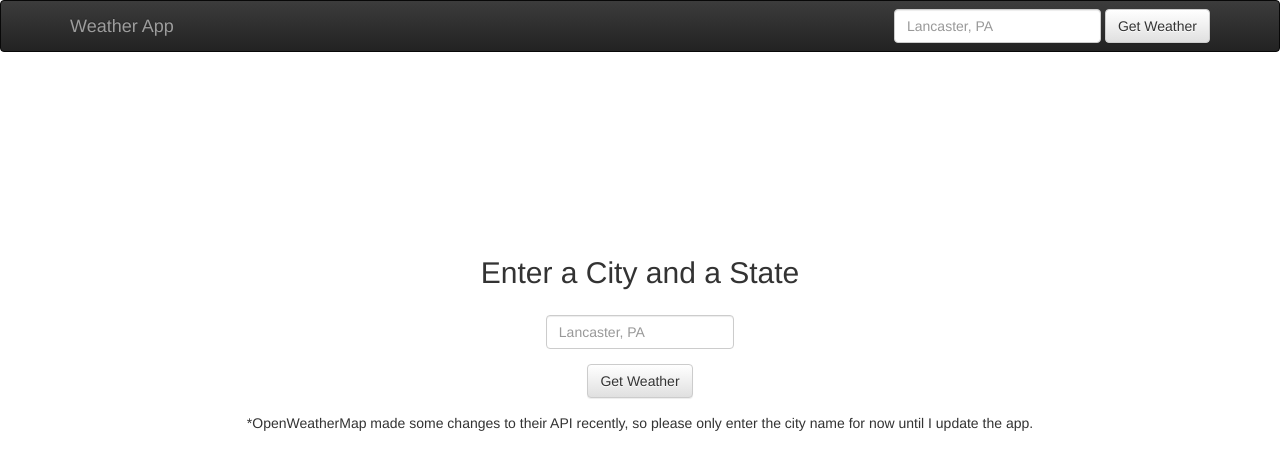
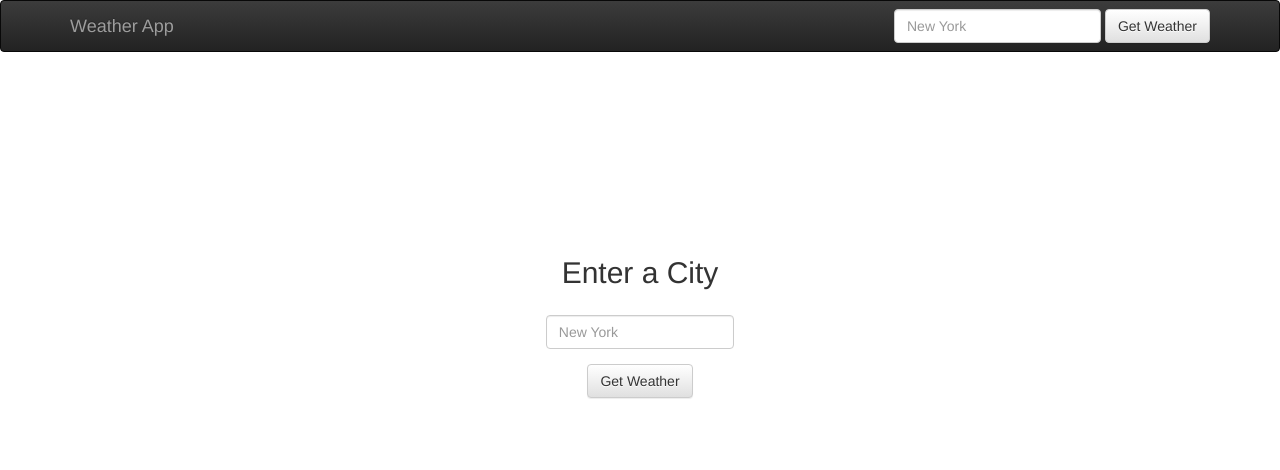
Before and after one commit to Pat878/react-weather-app, a React (Create React App) app: page / in a window 1280 px wide. Shown: the top 470 px of the page. Built offline with nearby package versions, Linux system fonts and the light colour scheme.

Commit message:
Remove message about API

```diff
--- a/src/App.js
+++ b/src/App.js
@@ -24,7 +24,7 @@ class WeatherNav extends Component {
 
           <Navbar.Form pullRight>
             <FormGroup>
-              <FormControl type="text" placeholder="Lancaster, PA"
+              <FormControl type="text" placeholder="New York"
                 onChange={this.props.onChange}/>
               </FormGroup>
               {' '}
@@ -42,12 +42,12 @@ class WeatherNav extends Component {
       return (
         <div className="weather">
           <center>
-            <div id="title">Enter a City and a State</div><br/>
+            <div id="title">Enter a City</div><br/>
 
             <Form horizontal>
               <FormGroup controlId="formHorizontalLocation">
                 <Col smOffset={5} sm={2}>
-                  <FormControl type="location" placeholder="Lancaster, PA"
+                  <FormControl type="location" placeholder="New York"
                     onChange={this.props.onChange}/>
                   </Col>
                 </FormGroup>
@@ -57,8 +57,6 @@ class WeatherNav extends Component {
                   </Button>
                 </FormGroup>
               </Form>
-              <p>*OpenWeatherMap made some changes to their API recently,
-                so please only enter the city name for now until I update the app. </p>
             </center>
           </div>
         )
```
